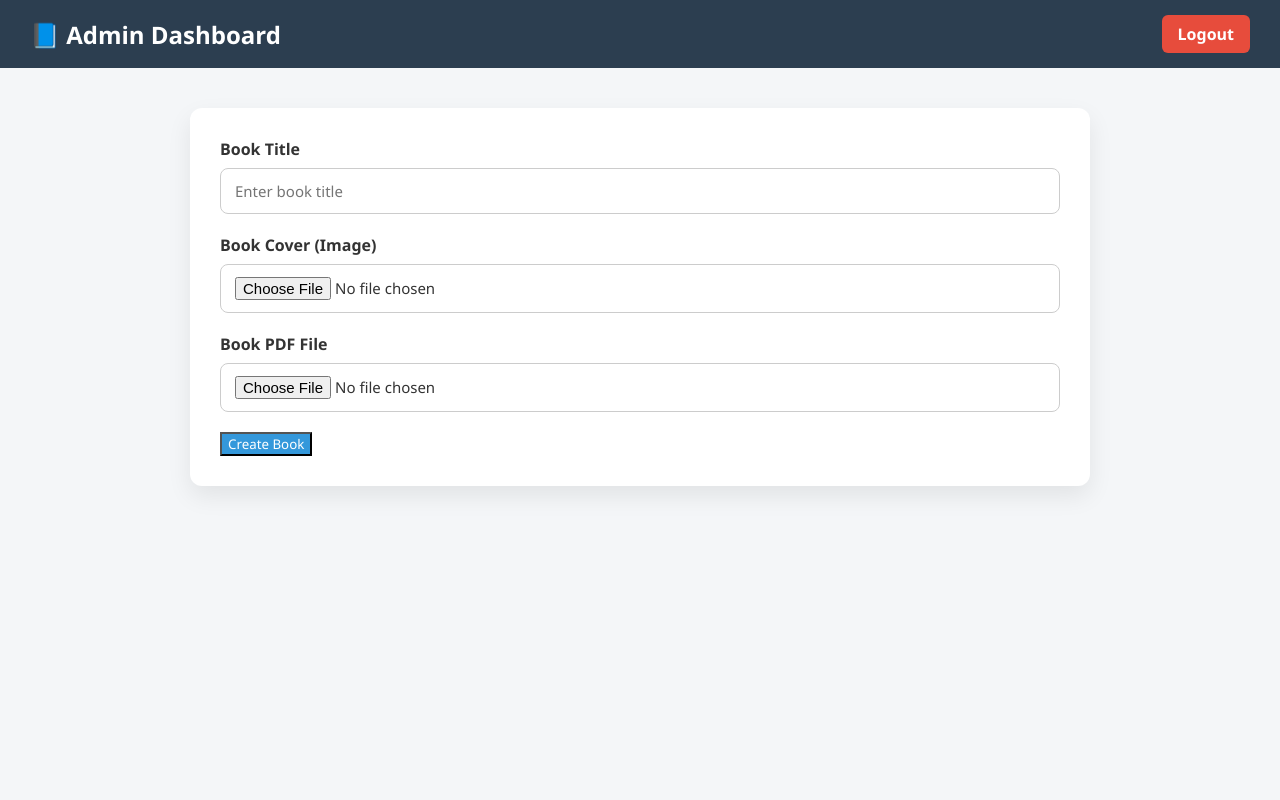
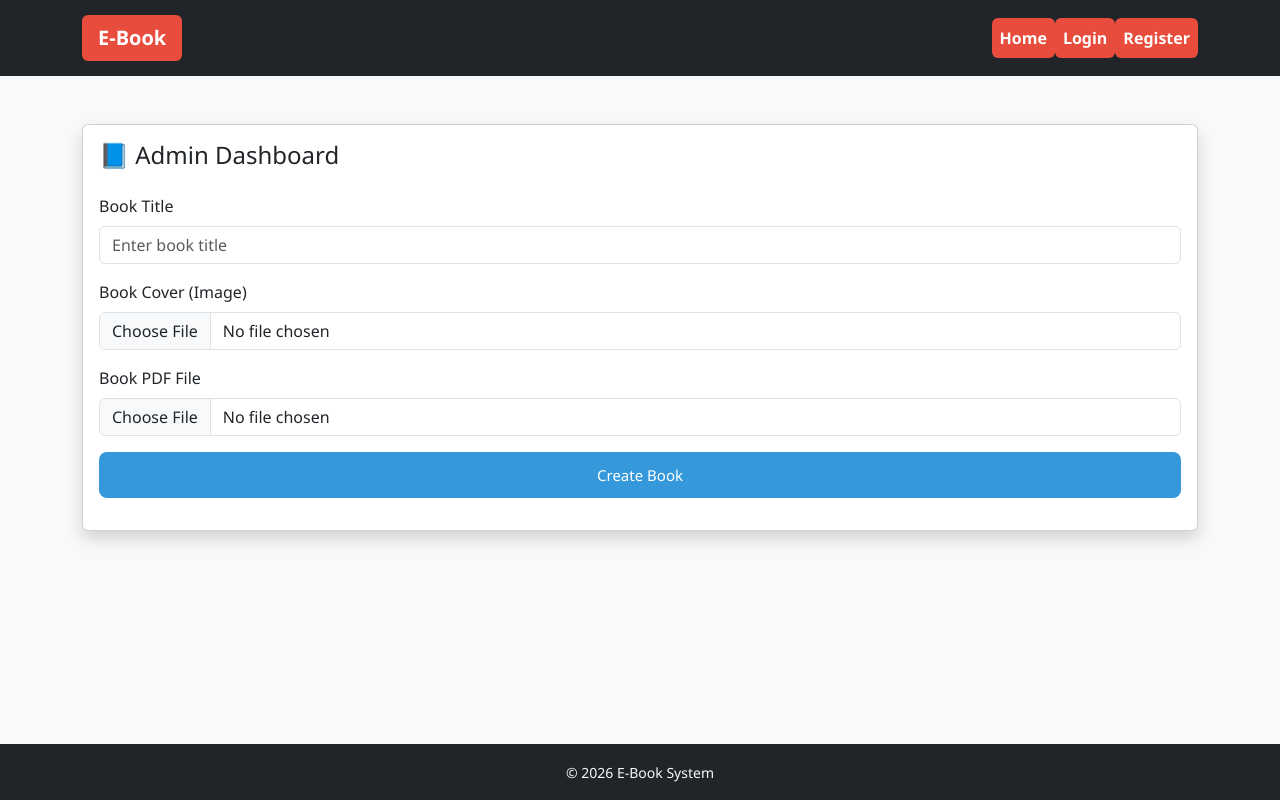
Before and after one commit to kongkriad/web-book_start-up, a website: page public/index.html in a window 1280 px wide. Drawn offline with nearby package versions, Linux system fonts and the light colour scheme.

Commit message:
เพิ่ม navber footer

```diff
--- /dev/null
+++ b/components/footer.html
@@ -0,0 +1,3 @@
+<footer class="bg-dark text-light text-center py-3 mt-5">
+  <small>© 2026 E-Book System</small>
+</footer>
--- /dev/null
+++ b/components/navbar.html
@@ -0,0 +1,23 @@
+<nav class="navbar navbar-expand-lg navbar-dark bg-dark">
+  <div class="container">
+    <a class="navbar-brand" href="/">E-Book</a>
+
+    <button class="navbar-toggler" type="button" data-bs-toggle="collapse" data-bs-target="#navbarNav">
+      <span class="navbar-toggler-icon"></span>
+    </button>
+
+    <div class="collapse navbar-collapse" id="navbarNav">
+      <ul class="navbar-nav ms-auto">
+        <li class="nav-item">
+          <a class="nav-link" href="/index.html">Home</a>
+        </li>
+        <li class="nav-item">
+          <a class="nav-link" href="/login.html">Login</a>
+        </li>
+        <li class="nav-item">
+          <a class="nav-link" href="/register.html">Register</a>
+        </li>
+      </ul>
+    </div>
+  </div>
+</nav>
--- a/public/css/style.css
+++ b/public/css/style.css
@@ -1,16 +1,56 @@
+/* ===== Global ===== */
 * {
   box-sizing: border-box;
   font-family: 'Segoe UI', Tahoma, sans-serif;
 }
 
+html, body {
+  height: 100%;
+}
 
 body {
   margin: 0;
   background: #f4f6f8;
   color: #333;
+
+  display: flex;
+  flex-direction: column;
+  min-height: 100vh;
 }
 
+/* content หลักของทุกหน้า (ดัน footer ลงล่าง) */
+.main-content {
+  flex: 1 0 auto;
+}
 
+/* ===== Navbar ===== */
+.navbar {
+  background: #2c3e50;
+  padding: 15px 30px;
+  display: flex;
+  justify-content: space-between;
+  align-items: center;
+}
+
+.navbar h2 {
+  color: #fff;
+  margin: 0;
+}
+
+.navbar a {
+  color: #fff;
+  text-decoration: none;
+  font-weight: 600;
+  background: #e74c3c;
+  padding: 8px 16px;
+  border-radius: 6px;
+}
+
+.navbar a:hover {
+  background: #c0392b;
+}
+
+/* ===== Admin ===== */
 .admin-container {
   max-width: 900px;
   margin: 40px auto;
@@ -20,36 +60,31 @@ box-shadow: 0 10px 25px rgba(0,0,0,0.08);
   overflow: hidden;
 }
 
-
 .admin-header {
   background: linear-gradient(135deg, #2c3e50, #34495e);
   color: #fff;
   padding: 20px 30px;
 }
 
-
 .admin-header h1 {
   margin: 0;
   font-size: 24px;
 }
 
-
 .admin-content {
   padding: 30px;
 }
 
-
+/* ===== Forms ===== */
 .form-group {
   margin-bottom: 20px;
 }
-
 
 .form-group label {
   display: block;
   font-weight: 600;
   margin-bottom: 8px;
 }
-
 
 .form-group input {
   width: 100%;
@@ -59,19 +94,28 @@ border: 1px solid #ccc;
   font-size: 15px;
 }
 
-
 .form-group input:focus {
   outline: none;
   border-color: #3498db;
 }
 
-
+/* ===== Button ===== */
 .btn {
   display: inline-block;
   background: #3498db;
   color: #fff;
+  border: none;
+  padding: 12px 18px;
+  border-radius: 8px;
+  font-size: 15px;
+  cursor: pointer;
 }
 
+.btn:hover {
+  background: #2980b9;
+}
+
+/* ===== Auth (Login / Register) ===== */
 .auth-container {
   max-width: 420px;
   margin: 80px auto;
@@ -108,28 +152,11 @@ color: #fff;
   text-decoration: none;
 }
 
-.navbar {
+/* ===== Footer ===== */
+footer {
+  margin-top: auto;          /* 👈 ดัน footer ไปท้ายสุด */
   background: #2c3e50;
-  padding: 15px 30px;
-  display: flex;
-  justify-content: space-between;
-  align-items: center;
+  color: #fff;
+  text-align: center;
+  padding: 15px;
 }
-
-.navbar h2 {
-  color: #fff;
-  margin: 0;
-}
-
-.navbar a {
-  color: #fff;
-  text-decoration: none;
-  font-weight: 600;
-  background: #e74c3c;
-  padding: 8px 16px;
-  border-radius: 6px;
-}
-
-.navbar a:hover {
-  background: #c0392b;
-}
--- a/public/index.html
+++ b/public/index.html
@@ -3,37 +3,59 @@
 <head>
   <meta charset="UTF-8" />
   <title>Admin | Book Code</title>
+
+  <!-- Bootstrap -->
+  <link href="https://cdn.jsdelivr.net/npm/bootstrap@5.3.2/dist/css/bootstrap.min.css" rel="stylesheet">
+
+  <!-- Custom CSS -->
   <link rel="stylesheet" href="css/style.css" />
 </head>
-<body>
-  <div class="navbar">
-  <h2>📘 Admin Dashboard</h2>
-  <a href="/api/auth/logout">Logout</a>
-</div>
-<div class="admin-container">
-  <div class="admin-content">
-  <div class="form-group">
-    <label>Book Title</label>
-    <input id="title" placeholder="Enter book title" />
+<body class="bg-light">
+
+<!-- ✅ Navbar (shared) -->
+<div id="navbar"></div>
+
+<!-- ✅ Content (สำคัญมาก) -->
+<div class="main-content">
+  <div class="container mt-5">
+    <div class="card shadow">
+      <div class="card-body">
+
+        <h4 class="mb-4">📘 Admin Dashboard</h4>
+
+        <div class="mb-3">
+          <label class="form-label">Book Title</label>
+          <input id="title" class="form-control" placeholder="Enter book title" />
         </div>
 
-  <div class="form-group">
-    <label>Book Cover (Image)</label>
-    <input type="file" id="cover" accept="image/*" />
+        <div class="mb-3">
+          <label class="form-label">Book Cover (Image)</label>
+          <input type="file" id="cover" class="form-control" accept="image/*" />
         </div>
 
-  <div class="form-group">
-    <label>Book PDF File</label>
-    <input type="file" id="pdf" accept="application/pdf" />
+        <div class="mb-3">
+          <label class="form-label">Book PDF File</label>
+          <input type="file" id="pdf" class="form-control" accept="application/pdf" />
         </div>
 
-  <button class="btn" onclick="createBook()">Create Book</button>
+        <button class="btn btn-primary w-100" onclick="createBook()">
+          Create Book
+        </button>
 
-  <div id="result"></div>
+        <div id="result" class="mt-3"></div>
 
       </div>
     </div>
+  </div>
+</div>
 
+<!-- ✅ Footer (shared) -->
+<div id="footer"></div>
+
+<!-- Bootstrap JS -->
+<script src="https://cdn.jsdelivr.net/npm/bootstrap@5.3.2/dist/js/bootstrap.bundle.min.js"></script>
+<script src="js/layout.js"></script>
 <script src="js/main.js"></script>
+
 </body>
 </html>
--- /dev/null
+++ b/public/js/layout.js
@@ -0,0 +1,10 @@
+async function loadComponent(id, path) {
+  const res = await fetch(path)
+  const html = await res.text()
+  document.getElementById(id).innerHTML = html
+}
+
+document.addEventListener("DOMContentLoaded", () => {
+  loadComponent("navbar", "/components/navbar.html")
+  loadComponent("footer", "/components/footer.html")
+})
--- a/server.js
+++ b/server.js
@@ -21,6 +21,9 @@ app.use(cors());
 app.use(express.json());
 app.use(express.static('public'));
 
+app.use("/components", express.static("components"))
+
+
 app.use('/api/auth', require('./routes/authRoutes'));
 app.use('/api/books', require('./routes/bookRoutes'));
 
```
Also changed, not shown: README.md, 1 other file. Lines whose indentation alone changed are shown as unchanged.
